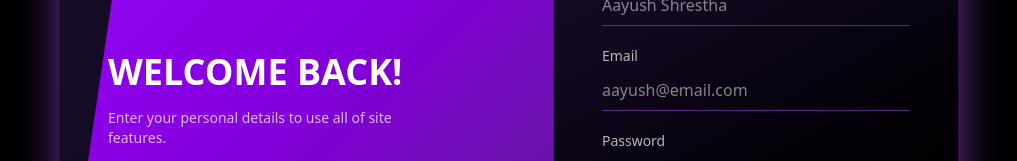
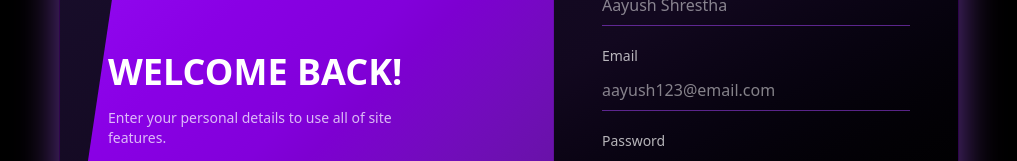
Before and after one commit to AayushShrestha6163/web_Futsal_booking_system, a Next.js app: page /register in a window 1280 px wide. Shown: the part 300-461 px from the top of the page, without its empty margins (131-1148 px from the left). Built offline with nearby package versions, Linux system fonts and the light colour scheme.

Commit message:
changing placheolders in signup form

```diff
--- a/app/(auth)/_components/signupform.tsx
+++ b/app/(auth)/_components/signupform.tsx
@@ -76,7 +76,7 @@ export default function SignupForm() {
         <input
           {...register("email")}
           type="email"
-          placeholder="aayush@email.com"
+          placeholder="aayush123@email.com"
           className="w-full bg-transparent border-b border-purple-500/50
           focus:border-purple-500 outline-none text-white py-2"
         />
```
